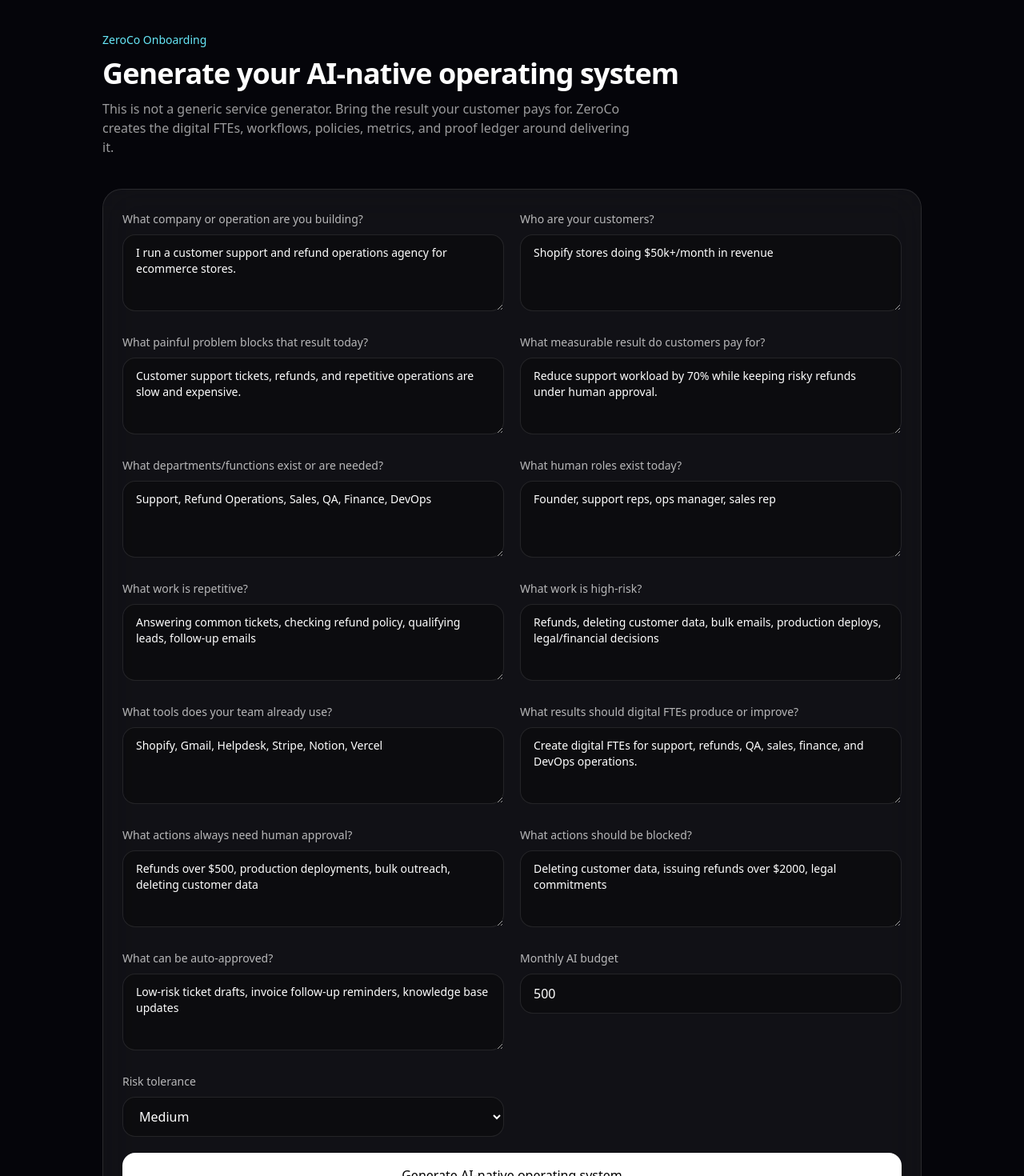
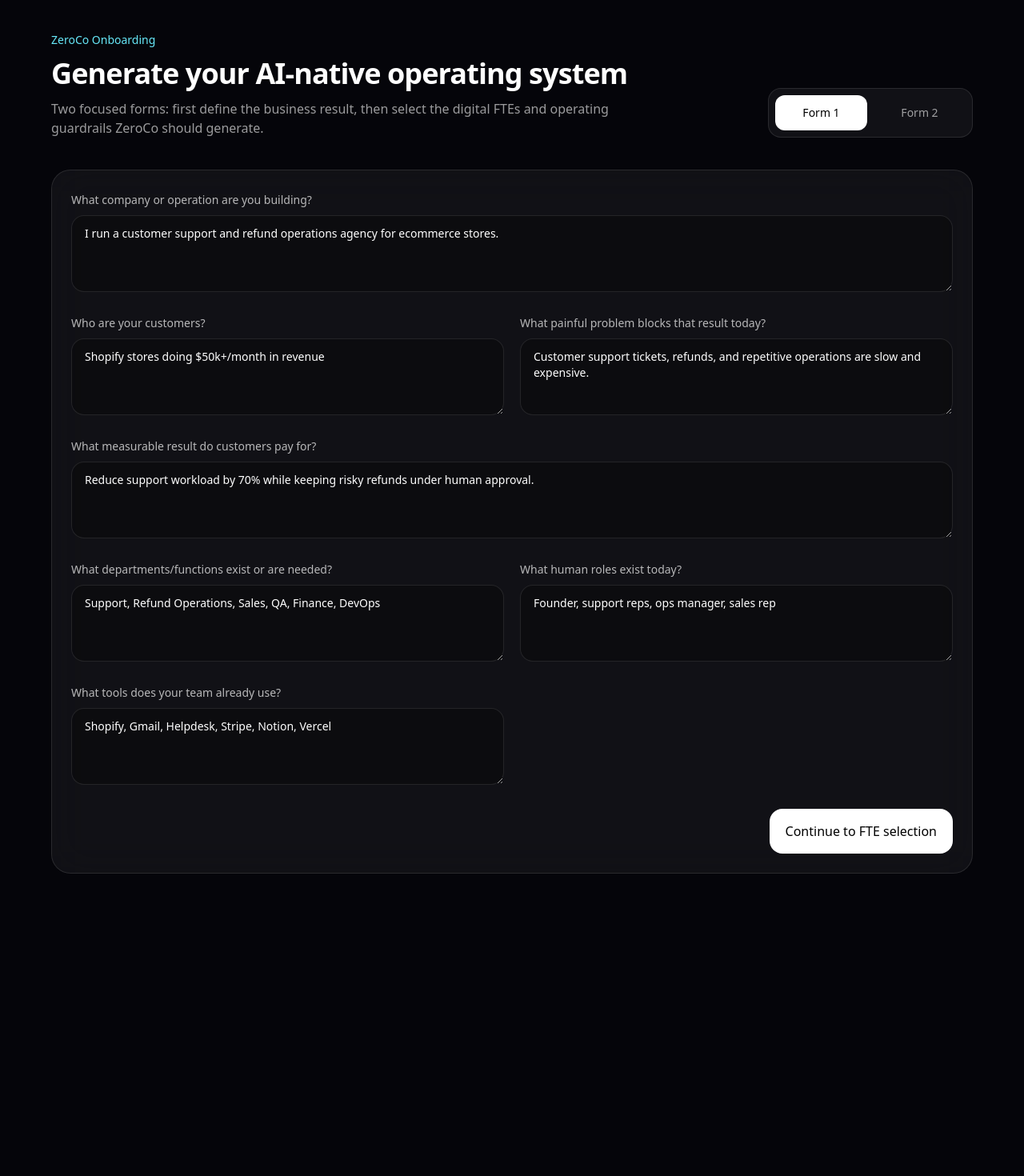
Before and after one commit to muhammad-hassaan-y2/zero.co, a Next.js app: page /onboarding in a window 1280 px wide. Shown: the top 1470 px of the page at 80% size. After the commit the page ends 1132 px from the top, so only its background shows below. Built offline with nearby package versions, Linux system fonts and the light colour scheme.

Commit message:
Split onboarding and add FTE selection

```diff
--- a/src/app/(app)/onboarding/page.tsx
+++ b/src/app/(app)/onboarding/page.tsx
@@ -1,6 +1,6 @@
 'use client';
 
-import { FormEvent, useState } from 'react';
+import { FormEvent, useMemo, useState } from 'react';
 import { useRouter } from 'next/navigation';
 
 const initial = {
@@ -21,14 +21,65 @@ const initial = {
   riskTolerance: 'medium',
 };
 
+const formOneFields: [keyof typeof initial, string][] = [
+  ['businessDescription', 'What company or operation are you building?'],
+  ['customers', 'Who are your customers?'],
+  ['problemSolved', 'What painful problem blocks that result today?'],
+  ['customerOutcome', 'What measurable result do customers pay for?'],
+  ['coreDepartments', 'What departments/functions exist or are needed?'],
+  ['existingHumanRoles', 'What human roles exist today?'],
+  ['currentTools', 'What tools does your team already use?'],
+];
+
+const formTwoFields: [keyof typeof initial, string][] = [
+  ['repetitiveWork', 'What work is repetitive?'],
+  ['highRiskWork', 'What work is high-risk?'],
+  ['aiAutomationGoals', 'What results should digital FTEs produce or improve?'],
+  ['actionsRequiringApproval', 'What actions always need human approval?'],
+  ['blockedActions', 'What actions should be blocked?'],
+  ['autoApprovedActions', 'What can be auto-approved?'],
+];
+
+const fteOptions = [
+  { id: 'support', name: 'Support Agent', role: 'Customer support digital FTE', recommended: true },
+  { id: 'refund', name: 'Refund Agent', role: 'Refund policy operator', recommended: true },
+  { id: 'sales', name: 'Sales Agent', role: 'Pipeline and outreach operator' },
+  { id: 'finance', name: 'Finance Agent', role: 'Billing and spend operator' },
+  { id: 'devops', name: 'DevOps Agent', role: 'Production operations operator' },
+  { id: 'research', name: 'Research Agent', role: 'Market research operator' },
+  { id: 'agent_developer', name: 'Agent Developer Agent', role: 'Digital FTE designer and evaluator', recommended: true },
+  { id: 'tool_connector', name: 'Tool Connector Agent', role: 'Integration planner and tool health operator', recommended: true },
+  { id: 'result_qa', name: 'Result QA Agent', role: 'Outcome evaluator and quality gate', recommended: true },
+];
+
+const defaultSelectedFtes = fteOptions.filter((fte) => fte.recommended).map((fte) => fte.id);
+
 export default function OnboardingPage() {
   const router = useRouter();
   const [form, setForm] = useState(initial);
+  const [step, setStep] = useState<1 | 2>(1);
+  const [selectedFtes, setSelectedFtes] = useState(defaultSelectedFtes);
   const [loading, setLoading] = useState(false);
   const [error, setError] = useState<string | null>(null);
 
+  const selectedCount = useMemo(() => selectedFtes.length, [selectedFtes]);
+
   function update(key: keyof typeof initial, value: string) {
     setForm((prev) => ({ ...prev, [key]: value }));
+  }
+
+  function toggleFte(id: string) {
+    setSelectedFtes((prev) => (prev.includes(id) ? prev.filter((item) => item !== id) : [...prev, id]));
+  }
+
+  function continueToGovernance() {
+    if (form.businessDescription.trim().length < 8 || form.customers.trim().length < 3) {
+      setError('Add the company and customer context before selecting FTEs.');
+      return;
+    }
+
+    setError(null);
+    setStep(2);
   }
 
   async function onSubmit(event: FormEvent) {
@@ -39,7 +90,7 @@ export default function OnboardingPage() {
     const res = await fetch('/api/onboarding/generate', {
       method: 'POST',
       headers: { 'Content-Type': 'application/json' },
-      body: JSON.stringify(form),
+      body: JSON.stringify({ ...form, selectedFtes }),
     });
 
     setLoading(false);
@@ -54,33 +105,52 @@ export default function OnboardingPage() {
 
   return (
     <main className="min-h-screen bg-[#05050a] px-6 py-10 text-white">
-      <div className="mx-auto max-w-5xl">
+      <div className="mx-auto max-w-6xl">
+        <div className="flex flex-col gap-6 md:flex-row md:items-end md:justify-between">
+          <div>
             <p className="text-sm text-cyan-300">ZeroCo Onboarding</p>
-        <h1 className="mt-3 text-4xl font-semibold tracking-tight">Generate your AI-native operating system</h1>
-        <p className="mt-3 max-w-2xl text-white/60">This is not a generic service generator. Bring the result your customer pays for. ZeroCo creates the digital FTEs, workflows, policies, metrics, and proof ledger around delivering it.</p>
+            <h1 className="mt-3 max-w-3xl text-4xl font-semibold tracking-tight">Generate your AI-native operating system</h1>
+            <p className="mt-3 max-w-3xl text-white/60">Two focused forms: first define the business result, then select the digital FTEs and operating guardrails ZeroCo should generate.</p>
+          </div>
 
-        <form onSubmit={onSubmit} className="mt-10 grid gap-5 rounded-3xl border border-white/10 bg-white/[.05] p-6 backdrop-blur-xl md:grid-cols-2">
-          {[
-            ['businessDescription', 'What company or operation are you building?'],
-            ['customers', 'Who are your customers?'],
-            ['problemSolved', 'What painful problem blocks that result today?'],
-            ['customerOutcome', 'What measurable result do customers pay for?'],
-            ['coreDepartments', 'What departments/functions exist or are needed?'],
-            ['existingHumanRoles', 'What human roles exist today?'],
-            ['repetitiveWork', 'What work is repetitive?'],
-            ['highRiskWork', 'What work is high-risk?'],
-            ['currentTools', 'What tools does your team already use?'],
-            ['aiAutomationGoals', 'What results should digital FTEs produce or improve?'],
-            ['actionsRequiringApproval', 'What actions always need human approval?'],
-            ['blockedActions', 'What actions should be blocked?'],
-            ['autoApprovedActions', 'What can be auto-approved?'],
-          ].map(([key, label]) => (
-            <label key={key} className="block">
+          <div className="flex min-w-64 gap-2 rounded-2xl border border-white/10 bg-white/[.05] p-2">
+            {[1, 2].map((item) => (
+              <button
+                key={item}
+                type="button"
+                onClick={() => setStep(item as 1 | 2)}
+                className={`flex-1 rounded-xl px-4 py-3 text-sm transition ${step === item ? 'bg-white text-black' : 'text-white/60 hover:bg-white/10 hover:text-white'}`}
+              >
+                Form {item}
+              </button>
+            ))}
+          </div>
+        </div>
+
+        <form onSubmit={onSubmit} className="mt-10 rounded-3xl border border-white/10 bg-white/[.05] p-6 backdrop-blur-xl">
+          {step === 1 ? (
+            <div className="grid gap-5 md:grid-cols-2">
+              {formOneFields.map(([key, label]) => (
+                <label key={key} className={key === 'businessDescription' || key === 'customerOutcome' ? 'block md:col-span-2' : 'block'}>
                   <span className="text-sm text-white/70">{label}</span>
                   <textarea
                     className="mt-2 min-h-24 w-full rounded-2xl border border-white/10 bg-black/30 px-4 py-3 text-sm outline-none focus:border-cyan-300/50"
-                value={form[key as keyof typeof initial]}
-                onChange={(e) => update(key as keyof typeof initial, e.target.value)}
+                    value={form[key]}
+                    onChange={(e) => update(key, e.target.value)}
+                  />
+                </label>
+              ))}
+            </div>
+          ) : (
+            <div className="grid gap-6 lg:grid-cols-[1.1fr_.9fr]">
+              <section className="grid gap-5 md:grid-cols-2">
+                {formTwoFields.map(([key, label]) => (
+                  <label key={key} className={key === 'aiAutomationGoals' ? 'block md:col-span-2' : 'block'}>
+                    <span className="text-sm text-white/70">{label}</span>
+                    <textarea
+                      className="mt-2 min-h-24 w-full rounded-2xl border border-white/10 bg-black/30 px-4 py-3 text-sm outline-none focus:border-cyan-300/50"
+                      value={form[key]}
+                      onChange={(e) => update(key, e.target.value)}
                     />
                   </label>
                 ))}
@@ -99,12 +169,72 @@ export default function OnboardingPage() {
                     <option value="critical">Critical</option>
                   </select>
                 </label>
+              </section>
 
-          {error && <p className="md:col-span-2 rounded-xl border border-red-400/30 bg-red-500/10 px-4 py-3 text-sm text-red-200">{error}</p>}
+              <section className="rounded-2xl border border-white/10 bg-black/25 p-5">
+                <div className="flex items-center justify-between gap-4">
+                  <div>
+                    <p className="text-sm text-cyan-300">Digital FTE selection</p>
+                    <h2 className="mt-1 text-xl font-semibold">{selectedCount} selected</h2>
+                  </div>
+                  <button
+                    type="button"
+                    onClick={() => setSelectedFtes(defaultSelectedFtes)}
+                    className="rounded-xl border border-white/10 px-3 py-2 text-xs text-white/70 transition hover:bg-white/10 hover:text-white"
+                  >
+                    Reset
+                  </button>
+                </div>
 
-          <button disabled={loading} className="md:col-span-2 rounded-2xl bg-white px-5 py-4 font-medium text-black transition hover:bg-white/90 disabled:opacity-60">
+                <div className="mt-5 grid gap-3">
+                  {fteOptions.map((fte) => {
+                    const checked = selectedFtes.includes(fte.id);
+                    return (
+                      <button
+                        key={fte.id}
+                        type="button"
+                        onClick={() => toggleFte(fte.id)}
+                        className={`flex items-start gap-3 rounded-2xl border p-4 text-left transition ${checked ? 'border-cyan-300/60 bg-cyan-300/10' : 'border-white/10 bg-white/[.03] hover:bg-white/[.07]'}`}
+                      >
+                        <span className={`mt-1 grid h-5 w-5 shrink-0 place-items-center rounded-md border text-xs ${checked ? 'border-cyan-300 bg-cyan-300 text-black' : 'border-white/25'}`}>
+                          {checked ? 'x' : ''}
+                        </span>
+                        <span>
+                          <span className="flex flex-wrap items-center gap-2 text-sm font-medium text-white">
+                            {fte.name}
+                            {fte.recommended && <span className="rounded-full bg-white/10 px-2 py-0.5 text-[11px] font-normal text-white/60">recommended</span>}
+                          </span>
+                          <span className="mt-1 block text-xs leading-5 text-white/55">{fte.role}</span>
+                        </span>
+                      </button>
+                    );
+                  })}
+                </div>
+              </section>
+            </div>
+          )}
+
+          {error && <p className="mt-5 rounded-xl border border-red-400/30 bg-red-500/10 px-4 py-3 text-sm text-red-200">{error}</p>}
+
+          <div className="mt-6 flex flex-col-reverse gap-3 sm:flex-row sm:justify-between">
+            {step === 2 ? (
+              <button type="button" onClick={() => setStep(1)} className="rounded-2xl border border-white/10 px-5 py-4 font-medium text-white/75 transition hover:bg-white/10 hover:text-white">
+                Back to form 1
+              </button>
+            ) : (
+              <span />
+            )}
+
+            {step === 1 ? (
+              <button type="button" onClick={continueToGovernance} className="rounded-2xl bg-white px-5 py-4 font-medium text-black transition hover:bg-white/90">
+                Continue to FTE selection
+              </button>
+            ) : (
+              <button disabled={loading || selectedCount === 0} className="rounded-2xl bg-white px-5 py-4 font-medium text-black transition hover:bg-white/90 disabled:opacity-60">
                 {loading ? 'Forging company OS...' : 'Generate AI-native operating system'}
               </button>
+            )}
+          </div>
         </form>
       </div>
     </main>
--- a/src/app/api/onboarding/generate/route.ts
+++ b/src/app/api/onboarding/generate/route.ts
@@ -23,6 +23,7 @@ const onboardingSchema = z.object({
   autoApprovedActions: z.string().optional().default(''),
   monthlyAiBudget: z.coerce.number().min(0).default(500),
   riskTolerance: z.enum(['low', 'medium', 'high', 'critical']).default('medium'),
+  selectedFtes: z.array(z.string()).optional().default([]),
 });
 
 export async function POST(request: Request) {
@@ -61,8 +62,9 @@ export async function POST(request: Request) {
     .insert(onboardingProfiles)
     .values(profile);
 
-  const generated = generateCompanyOS(profile);
-  generated.blueprint = await enhanceBlueprintWithBedrock(profile, generated.blueprint);
+  const generationProfile = { ...profile, selectedFtes: data.selectedFtes };
+  const generated = generateCompanyOS(generationProfile);
+  generated.blueprint = await enhanceBlueprintWithBedrock(generationProfile, generated.blueprint);
 
   // Idempotent for hackathon/dev: clear generated rows before regenerating.
   await db.transaction(async (tx) => {
--- a/src/lib/generator.ts
+++ b/src/lib/generator.ts
@@ -29,6 +29,7 @@ type Profile = {
   autoApprovedActions?: string | null;
   monthlyAiBudget?: string | number | null;
   riskTolerance?: 'low' | 'medium' | 'high' | 'critical';
+  selectedFtes?: string[] | null;
 };
 
 type GeneratedCompanyOS = {
@@ -92,6 +93,14 @@ function uniqueList(items: string[]) {
   return Array.from(new Set(items.map((item) => item.trim()).filter(Boolean))).slice(0, 10);
 }
 
+function selectedFteSet(profile: Profile) {
+  return new Set((profile.selectedFtes || []).map((item) => item.trim()).filter(Boolean));
+}
+
+function wantsFte(selected: Set<string>, id: string, fallback: boolean) {
+  return selected.size > 0 ? selected.has(id) : fallback;
+}
+
 function successMetricFor(result: string, domain: string) {
   if (domain === 'commerce') return `Completed commerce outcome: ${result}, measured by recovered orders, refund leakage, and customer response time`;
   if (domain === 'saas') return `Completed SaaS outcome: ${result}, measured by activation, churn risk reduction, and expansion signals`;
@@ -139,6 +148,7 @@ export function generateCompanyOS(profile: Profile): GeneratedCompanyOS {
   const autoApprovedActions = splitInput(profile.autoApprovedActions);
   const toolStack = uniqueList([...userTools, ...defaultToolStack(domain)]);
   const resultName = shortPhrase(result, 'Customer Outcome');
+  const selectedFtes = selectedFteSet(profile);
 
   const departmentSpecs: {
     key: string;
@@ -355,6 +365,7 @@ export function generateCompanyOS(profile: Profile): GeneratedCompanyOS {
     '4.10',
   );
 
+  if (wantsFte(selectedFtes, 'agent_developer', true)) {
     addAgent(
       'Agent Developer Agent',
       'AI Systems',
@@ -366,7 +377,9 @@ export function generateCompanyOS(profile: Profile): GeneratedCompanyOS {
       89,
       '5.25',
     );
+  }
 
+  if (wantsFte(selectedFtes, 'tool_connector', true)) {
     addAgent(
       'Tool Connector Agent',
       'AI Systems',
@@ -378,7 +391,9 @@ export function generateCompanyOS(profile: Profile): GeneratedCompanyOS {
       86,
       '3.70',
     );
+  }
 
+  if (wantsFte(selectedFtes, 'result_qa', true)) {
     addAgent(
       'Result QA Agent',
       'QA / Risk',
@@ -390,6 +405,7 @@ export function generateCompanyOS(profile: Profile): GeneratedCompanyOS {
       90,
       '3.95',
     );
+  }
 
   automationGoals.slice(0, 3).forEach((goal, index) => {
     addAgent(
@@ -405,12 +421,12 @@ export function generateCompanyOS(profile: Profile): GeneratedCompanyOS {
     );
   });
 
-  if (byName.has('Customer Support')) addAgent('Support Agent', 'Customer Support', 'Customer support digital FTE', 'Resolve customer issues using SOPs and escalation policies.', ['Helpdesk', 'Knowledge Base', 'CRM'], 'medium', 'Resolving customer ticket queue', 94, '6.20');
-  if (byName.has('Refund Operations')) addAgent('Refund Agent', 'Refund Operations', 'Refund policy operator', 'Evaluate refund requests and request approval for high-risk refunds.', ['Order System', 'Refund Policy', 'Approval Queue'], 'high', 'Waiting on $1,200 refund approval', 81, '5.40');
-  if (byName.has('Sales')) addAgent('Sales Agent', 'Sales', 'Pipeline and outreach operator', 'Qualify leads and draft compliant outreach sequences.', ['CRM', 'Email', 'Lead Database'], 'medium', 'Generating 12 qualified lead briefs', 86, '7.15');
-  if (byName.has('Finance')) addAgent('Finance Agent', 'Finance', 'Billing follow-up operator', 'Track invoice follow-ups and spending variance.', ['Billing System', 'Spreadsheet', 'Email'], 'high', 'Detecting unpaid invoice follow-up', 89, '2.95');
-  if (byName.has('DevOps')) addAgent('DevOps Agent', 'DevOps', 'Production operations operator', 'Monitor deployment risk and request approval for production changes.', ['Vercel', 'Logs', 'Incident Board'], 'critical', 'Requesting production deploy approval', 78, '8.80');
-  if (byName.has('Research')) addAgent('Research Agent', 'Research', 'Market research operator', 'Produce sourced research under cost circuit-breaker limits.', ['Web Research', 'Docs', 'Source Checker'], 'medium', 'Throttled after spend spike', 62, '18.20');
+  if (byName.has('Customer Support') && wantsFte(selectedFtes, 'support', true)) addAgent('Support Agent', 'Customer Support', 'Customer support digital FTE', 'Resolve customer issues using SOPs and escalation policies.', ['Helpdesk', 'Knowledge Base', 'CRM'], 'medium', 'Resolving customer ticket queue', 94, '6.20');
+  if (byName.has('Refund Operations') && wantsFte(selectedFtes, 'refund', true)) addAgent('Refund Agent', 'Refund Operations', 'Refund policy operator', 'Evaluate refund requests and request approval for high-risk refunds.', ['Order System', 'Refund Policy', 'Approval Queue'], 'high', 'Waiting on $1,200 refund approval', 81, '5.40');
+  if (byName.has('Sales') && wantsFte(selectedFtes, 'sales', true)) addAgent('Sales Agent', 'Sales', 'Pipeline and outreach operator', 'Qualify leads and draft compliant outreach sequences.', ['CRM', 'Email', 'Lead Database'], 'medium', 'Generating 12 qualified lead briefs', 86, '7.15');
+  if (byName.has('Finance') && wantsFte(selectedFtes, 'finance', true)) addAgent('Finance Agent', 'Finance', 'Billing follow-up operator', 'Track invoice follow-ups and spending variance.', ['Billing System', 'Spreadsheet', 'Email'], 'high', 'Detecting unpaid invoice follow-up', 89, '2.95');
+  if (byName.has('DevOps') && wantsFte(selectedFtes, 'devops', true)) addAgent('DevOps Agent', 'DevOps', 'Production operations operator', 'Monitor deployment risk and request approval for production changes.', ['Vercel', 'Logs', 'Incident Board'], 'critical', 'Requesting production deploy approval', 78, '8.80');
+  if (byName.has('Research') && wantsFte(selectedFtes, 'research', true)) addAgent('Research Agent', 'Research', 'Market research operator', 'Produce sourced research under cost circuit-breaker limits.', ['Web Research', 'Docs', 'Source Checker'], 'medium', 'Throttled after spend spike', 62, '18.20');
 
   const agentByName = new Map(ftes.map((a) => [a.name, a.id]));
   const workflowRows: InferInsertModel<typeof workflows>[] = [
@@ -521,6 +537,7 @@ export function generateCompanyOS(profile: Profile): GeneratedCompanyOS {
     failurePath: 'Stop execution, store failed step evidence, and ask the founder for the missing data or approval.',
   });
 
+  if (agentByName.has('Agent Developer Agent')) {
     workflowRows.push({
       id: nanoid(),
       workspaceId,
@@ -540,7 +557,9 @@ export function generateCompanyOS(profile: Profile): GeneratedCompanyOS {
       successMetric: 'Agent spec includes result ownership, tool permissions, blocked actions, approvals, metrics, and proof requirements',
       failurePath: 'Reject generic agent spec and ask for sharper task/outcome context.',
     });
+  }
 
+  if (agentByName.has('Tool Connector Agent')) {
     workflowRows.push({
       id: nanoid(),
       workspaceId,
@@ -560,6 +579,7 @@ export function generateCompanyOS(profile: Profile): GeneratedCompanyOS {
       successMetric: 'Every external tool has a clear permission scope, action plan, fallback, and evidence record',
       failurePath: 'Keep workflow in simulation mode until integration requirements are complete.',
     });
+  }
 
   repetitiveWork.slice(0, 4).forEach((task) => {
     workflowRows.push({
@@ -653,6 +673,7 @@ export function generateCompanyOS(profile: Profile): GeneratedCompanyOS {
 
   const refundAgent = ftes.find((a) => a.name === 'Refund Agent') ?? ftes[0];
   const researchAgent = ftes.find((a) => a.name === 'Research Agent') ?? ftes[0];
+  const supportAgent = ftes.find((a) => a.name === 'Support Agent') ?? ftes[0];
   const qaAgent = ftes.find((a) => a.name === 'Policy Guardian Agent') ?? ftes[0];
   const modelRouterAgent = ftes.find((a) => a.name === 'Model Router Agent') ?? ftes[0];
   const voiceAgent = ftes.find((a) => a.name === 'Live Voice Operator Agent') ?? ftes[0];
@@ -666,7 +687,7 @@ export function generateCompanyOS(profile: Profile): GeneratedCompanyOS {
   ];
 
   const events: InferInsertModel<typeof simulationEvents>[] = [
-    { id: nanoid(), workspaceId, agentId: agentByName.get('Support Agent'), eventType: 'task_completed', title: 'Support Agent resolved 18 tickets', description: 'Resolved routine tickets using SOP-backed responses.', severity: 'info', status: 'closed' },
+    { id: nanoid(), workspaceId, agentId: supportAgent.id, eventType: 'task_completed', title: `${supportAgent.name} completed result work`, description: 'Completed routine work using SOP-backed responses.', severity: 'info', status: 'closed' },
     { id: nanoid(), workspaceId, agentId: refundAgent.id, eventType: 'approval_requested', title: 'Refund Agent requested approval', description: 'A $1,200 refund matched high-value financial approval policy.', severity: 'high', status: 'pending' },
     { id: nanoid(), workspaceId, agentId: researchAgent.id, eventType: 'cost_alert', title: 'Research Agent exceeded spend limit', description: 'Spend rose above 3x baseline with low useful-output rate; agent was throttled.', severity: 'warning', status: 'throttled' },
     { id: nanoid(), workspaceId, agentId: qaAgent.id, eventType: 'risk_flagged', title: 'Policy Guardian Agent flagged 3 risky responses', description: 'Low-confidence outputs were blocked before customer delivery.', severity: 'warning', status: 'open' },
```
Lines whose indentation alone changed are shown as unchanged.
